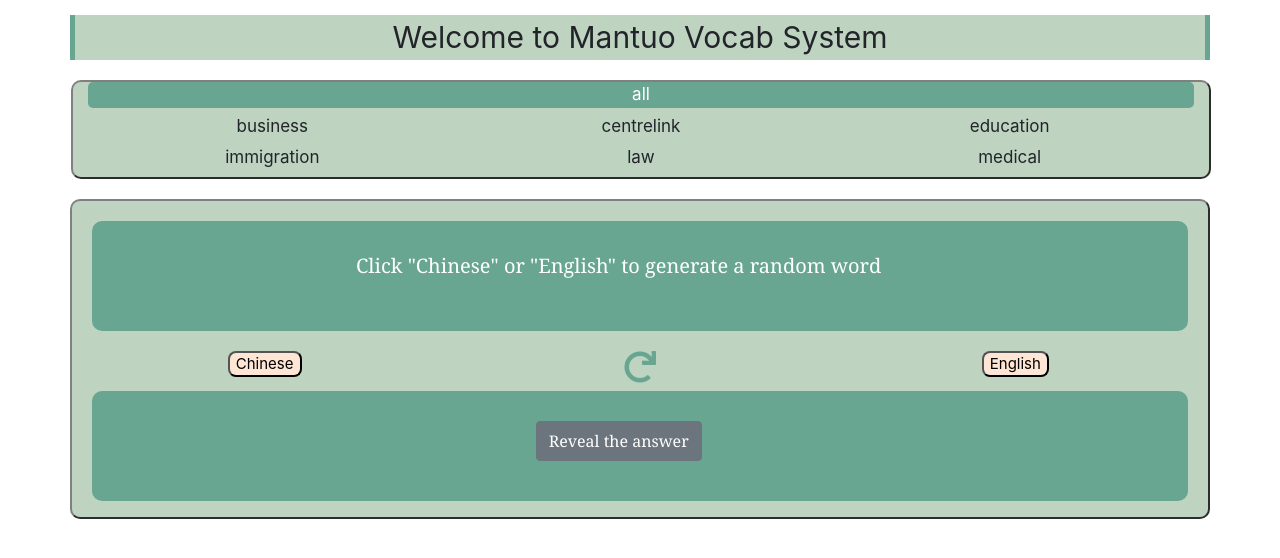
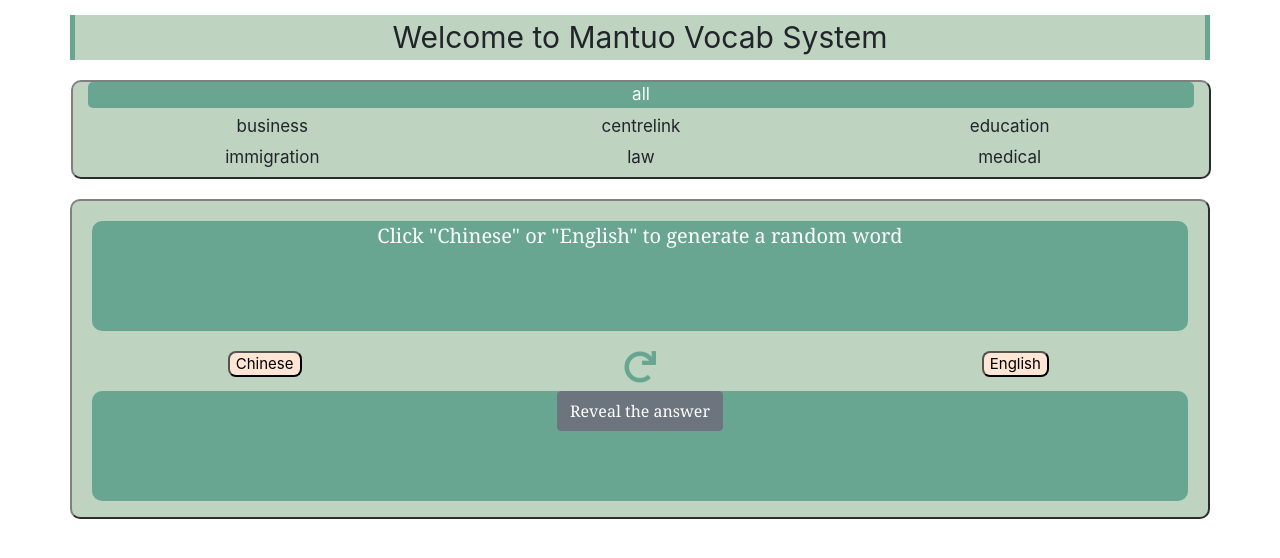
Before and after one commit to RyanKeepRunning/mantuocclvocab, a React (Create React App) app in the folder client/: page / in a window 1280 px wide. Shown: the top 558 px of the page. Built offline with nearby package versions, Linux system fonts and the light colour scheme.

Commit message:
final ui

```diff
--- a/client/src/pages/Homepage.js
+++ b/client/src/pages/Homepage.js
@@ -71,6 +71,7 @@
     backgroundColor:'#68A691',
     color:'#fff',
     borderRadius:'10px',
+    textAlign:'center'
 
 }
 const vocabBoardMiddle={
@@ -80,10 +81,7 @@
     margin:'20px 0'
 }
 const centerTextBoard={
-    left:'35px',
-    marginTop:'30px',
-    position: 'absolute',
-    width: '90%',
+    width: '100%',
     height: '100%',
     fontFamily: "Georgia, Times New Roman, Times, serif",
     fontSize:'20px'
@@ -161,7 +159,7 @@
 
                                 <div style={vocabInnerBoard}>
                                 <div style={centerTextBoard}>
-                                {this.state.wordPicked[this.state.currentLanguage]+"                          "}
+                                {this.state.wordPicked[this.state.currentLanguage]+"                                                         "}
                                 </div>
 
 
```
